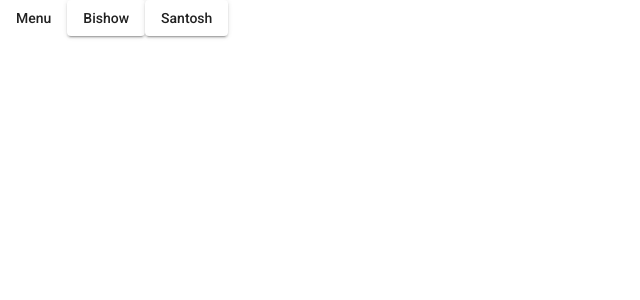
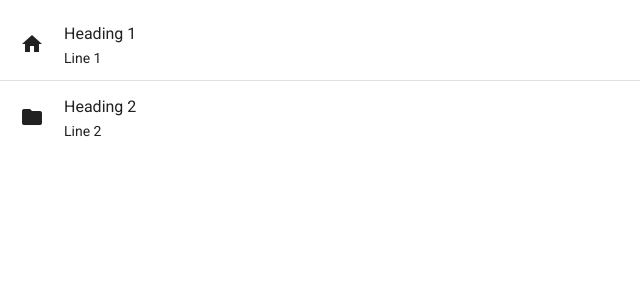
Before and after one commit to brrbaral/Ang-MaterialPractice, an Angular app: page / in a window 1280 px wide. Shown: the top 300 px of the page, without its empty margins (0-640 px from the left). Built offline with nearby package versions, Linux system fonts and the light colour scheme.

Commit message:
angular-material list and nav-list

```diff
--- a/src/app/app.component.html
+++ b/src/app/app.component.html
@@ -1,31 +1,25 @@
-<mat-menu #appMenu="matMenu" xPosition="after" yPosition="above">
-  <button mat-menu-item [matMenuTriggerFor]="subMenu">FrontEnd</button>
-  <button mat-menu-item>BackEnd</button>
-</mat-menu>
+<!--ANGULAR MATERIAL LIST-->
 
-<button mat-flat-button [matMenuTriggerFor]="appMenu" >Menu</button>
-<!--FLAT BUTTON IS STYLE-->
 
-<!--SUBMENU-->
-<mat-menu #subMenu="matMenu">
-  <button mat-menu-item>Angular</button>
-  <button mat-menu-item>React</button>
-  <button mat-menu-item>Vue</button>
-</mat-menu>
+<!--<mat-nav-list>-->
+<!--  <a mat-list-item href="#">Home</a>-->
+<!--  <a mat-list-item href="#">About</a>-->
+<!--  <a mat-list-item href="#">Services</a>-->
+<!--  <a mat-list-item href="#">Contact Us</a>-->
+<!--</mat-nav-list>-->
 
-<!--LAZY RENDERING OF MENU ITEM-->
-<mat-menu #lazyMenu="matMenu">
-  <ng-template matMenuContent let-name="name">
-    <button mat-menu-item>Settings</button>
-    <button mat-menu-item>Logout {{name}}</button>
-  </ng-template>
-</mat-menu>
+<!--MULTIPLE LINES AND ADDING ICONS-->
+<mat-list>
+  <mat-list-item>
+    <mat-icon matListIcon>home</mat-icon>
+    <h3 matLine>Heading 1</h3>
+    <p matLine>Line 1</p>
+  </mat-list-item>
+  <mat-divider></mat-divider>
+  <mat-list-item>
+    <mat-icon matListIcon>folder</mat-icon>
+    <h3 matLine>Heading 2</h3>
+    <p matLine>Line 2</p>
+  </mat-list-item>
 
-<button mat-raised-button
-        [matMenuTriggerData]="{name:'BIshow'}"
-        [matMenuTriggerFor]="lazyMenu">Bishow
-</button>
-<button mat-raised-button
-        [matMenuTriggerData]="{name:'Santosh'}"
-        [matMenuTriggerFor]="lazyMenu">Santosh
-</button>
+</mat-list>
```
